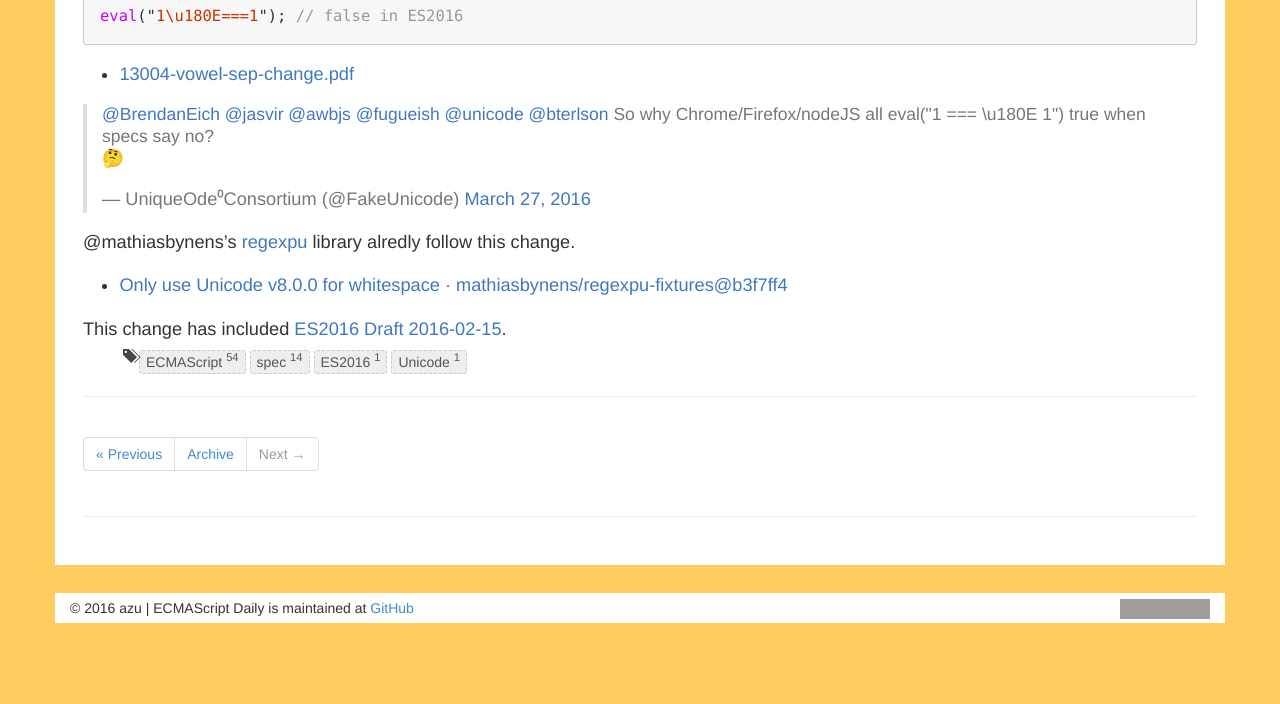
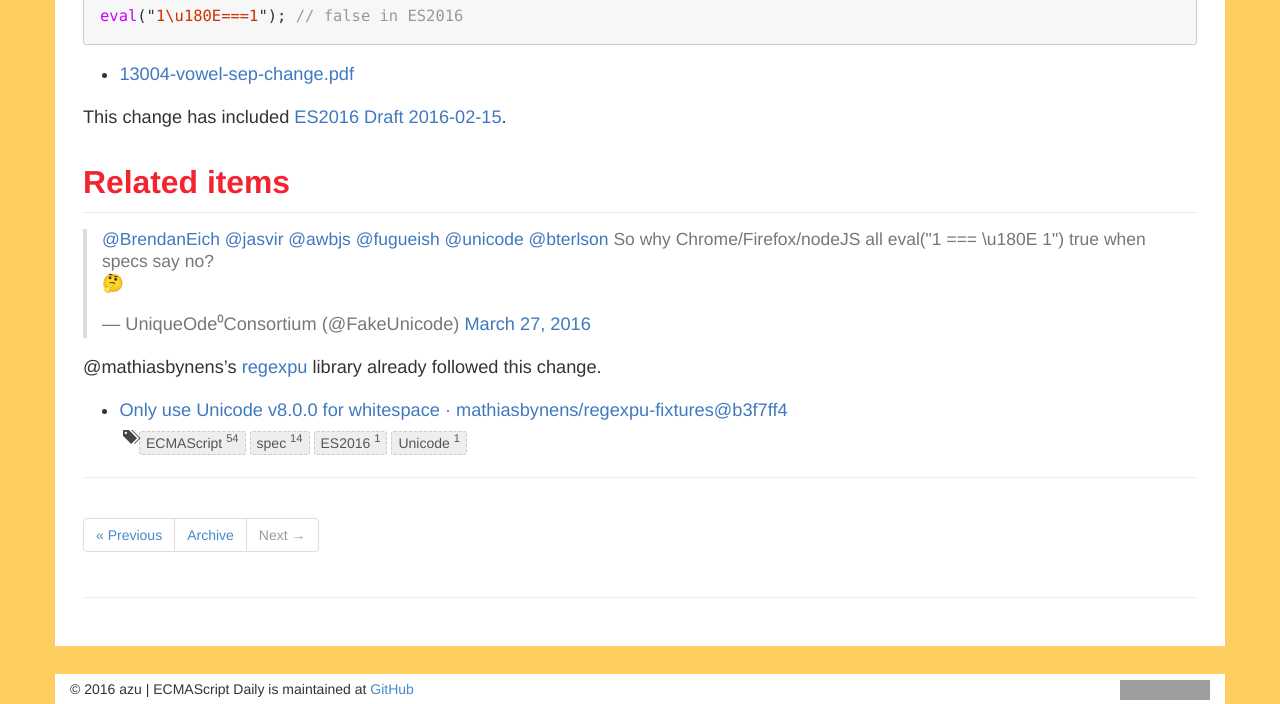
Before and after one commit to ecmascript-daily/ecmascript-daily.github.com, a Jekyll site: the page built from _posts/2016/2016-03-28-es2016-require-unicode-8-0-0-by-littledan-pull-request-300-tc39-ecma262.md, in a window 1280 px wide. Shown: the part 321-1025 px from the top of the page. Built offline with Jekyll 4.4.1, drawn with Linux system fonts in a browser that asks for light colours; nearby versions of some CDN libraries; comment, search, counter and statistics services are not loaded; before the commit the page ends 944 px from its top, so only the background shows below that; grey boxes are pictures that could not be loaded.

Commit message:
Update 2016-03-28-es2016-require-unicode-8-0-0-by-littledan-pull-request-300-tc39-ecma262.md

````diff
--- a/_posts/2016/2016-03-28-es2016-require-unicode-8-0-0-by-littledan-pull-request-300-tc39-ecma262.md
+++ b/_posts/2016/2016-03-28-es2016-require-unicode-8-0-0-by-littledan-pull-request-300-tc39-ecma262.md
@@ -16,16 +16,16 @@ It means that  ES2016 make `U+180E` out of whitepace.
 eval("1\u180E===1"); // false in ES2016
 ```
 
+- [13004-vowel-sep-change.pdf](http://www.unicode.org/L2/L2013/13004-vowel-sep-change.pdf "13004-vowel-sep-change.pdf")
 
-- [13004-vowel-sep-change.pdf](http://www.unicode.org/L2/L2013/13004-vowel-sep-change.pdf "13004-vowel-sep-change.pdf")
+This change has included [ES2016 Draft 2016-02-15](https://github.com/tc39/ecma262/releases/tag/es2016-draft-20160215 "ES2016 Draft 2016-02-15").
+
+## Related items
 
 <blockquote class="twitter-tweet" data-lang="en"><p lang="en" dir="ltr"><a href="https://twitter.com/BrendanEich">@BrendanEich</a> <a href="https://twitter.com/jasvir">@jasvir</a> <a href="https://twitter.com/awbjs">@awbjs</a> <a href="https://twitter.com/fugueish">@fugueish</a> <a href="https://twitter.com/unicode">@unicode</a> <a href="https://twitter.com/bterlson">@bterlson</a> So why Chrome/Firefox/nodeJS all eval(&quot;1 === \u180E 1&quot;) true when specs say no? <br>🤔</p>&mdash; UniqueOde⁰Consortium (@FakeUnicode) <a href="https://twitter.com/FakeUnicode/status/713929097965993985">March 27, 2016</a></blockquote>
 <script async src="//platform.twitter.com/widgets.js" charset="utf-8"></script>
 
 
-@mathiasbynens's [regexpu](https://github.com/mathiasbynens/regexpu "regexpu") library alredly follow this change.
+@mathiasbynens's [regexpu](https://github.com/mathiasbynens/regexpu "regexpu") library already followed this change.
 
 - [Only use Unicode v8.0.0 for whitespace · mathiasbynens/regexpu-fixtures@b3f7ff4](https://github.com/mathiasbynens/regexpu-fixtures/commit/b3f7ff4d0bf2ff2eb68581ac959b9a987974e192 "Only use Unicode v8.0.0 for whitespace · mathiasbynens/regexpu-fixtures@b3f7ff4")
-
-
-This change has included [ES2016 Draft 2016-02-15](https://github.com/tc39/ecma262/releases/tag/es2016-draft-20160215 "ES2016 Draft 2016-02-15").
````
